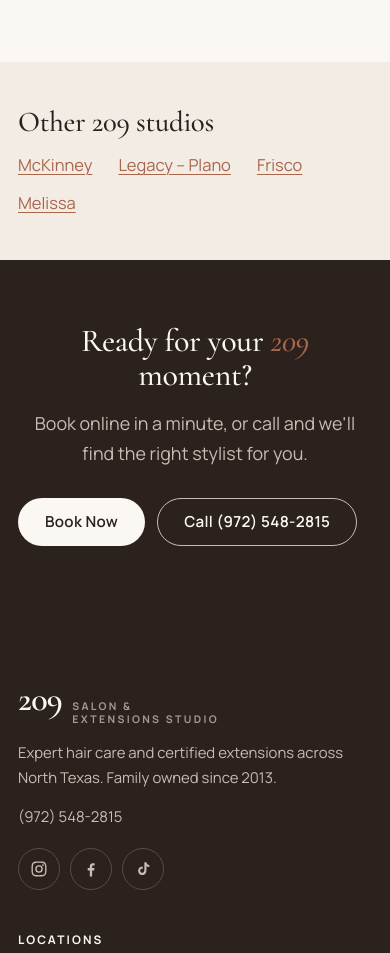
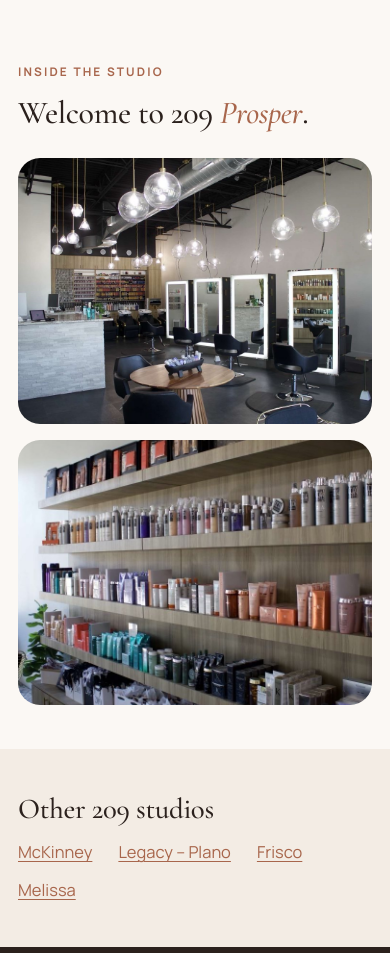
Before and after one commit to gabecolton-ctrl/209salon, a plain HTML site: page locations/prosper/index.html in a window 390 px wide. Shown: the part 1269-2222 px from the top of the page. Drawn offline with nearby package versions, Linux system fonts and the light colour scheme.

Commit message:
Prosper studio photos: welcome screen background and studio gallery
Co-Authored-By: Claude Opus 5.5 <noreply@anthropic.com>
Claude-Session: https://claude.ai/code/session_018nttfX9JzG6ZQCtD36DSdQ

```diff
--- a/css/style.css
+++ b/css/style.css
@@ -379,3 +379,14 @@ div.todo, p.todo { padding: 14px 18px; display: block; }
 
 /* drawn art in small cards: fit, don't crop */
 .service-card .photo.is-art { background-size: contain; background-repeat: no-repeat; background-image: var(--img); background-color: #f4ede5; }
+
+/* location photo gallery */
+.loc-gallery { display: grid; gap: 16px; }
+.loc-gallery img { width: 100%; height: 100%; object-fit: cover; border-radius: var(--radius-lg); }
+.loc-gallery.n1 img { aspect-ratio: 16 / 9; }
+.loc-gallery.n2 { grid-template-columns: 1.6fr 1fr; height: clamp(320px, 42vw, 600px); }
+.loc-gallery.n3 { grid-template-columns: repeat(3, 1fr); height: clamp(260px, 30vw, 460px); }
+@media (max-width: 700px) {
+  .loc-gallery.n2, .loc-gallery.n3 { grid-template-columns: 1fr; height: auto; }
+  .loc-gallery img { aspect-ratio: 4 / 3; height: auto; }
+}
--- a/locations/prosper/index.html
+++ b/locations/prosper/index.html
@@ -43,7 +43,7 @@
   <iframe class="map" title="Map to 209 Salon Prosper" loading="lazy" referrerpolicy="no-referrer-when-downgrade"
     src="https://www.google.com/maps?q=209+Salon%2C+4325+E+University+Blvd%2C+Suite+20%2C+Prosper%2C+TX+75078&output=embed"></iframe>
 </div></section>
-<section class="section-tight band-cream"><div class="wrap"><h2 style="font-size:1.8rem;margin-bottom:14px">Other 209 studios</h2>
+<section class="section-tight" style="padding-top:0"><div class="wrap"><span class="eyebrow">Inside the studio</span><h2 style="margin-bottom:28px">Welcome to 209 <em>Prosper</em>.</h2><div class="loc-gallery n2"><img src="../../images/locations/prosper-1.jpg" alt="Inside 209 Prosper" loading="lazy"><img src="../../images/locations/prosper-2.jpg" alt="Inside 209 Prosper" loading="lazy"></div></div></section><section class="section-tight band-cream"><div class="wrap"><h2 style="font-size:1.8rem;margin-bottom:14px">Other 209 studios</h2>
 <ul style="list-style:none;display:flex;flex-wrap:wrap;gap:10px 26px"><li><a href="../../locations/mckinney/index.html">McKinney</a></li><li><a href="../../locations/legacy-plano/index.html">Legacy – Plano</a></li><li><a href="../../locations/frisco/index.html">Frisco</a></li><li><a href="../../locations/melissa/index.html">Melissa</a></li></ul></div></section>
 <section class="section band-dark cta"><div class="wrap">
 <h2>Ready for your <em>209</em> moment?</h2><p class="lede" style="margin:0 auto">Book online in a minute, or call and we'll find the right stylist for you.</p>
```
Also changed, not shown: prosper/index.html (+1 -1 lines), images/locations/prosper-1.jpg (added), images/locations/prosper-2.jpg (added).
